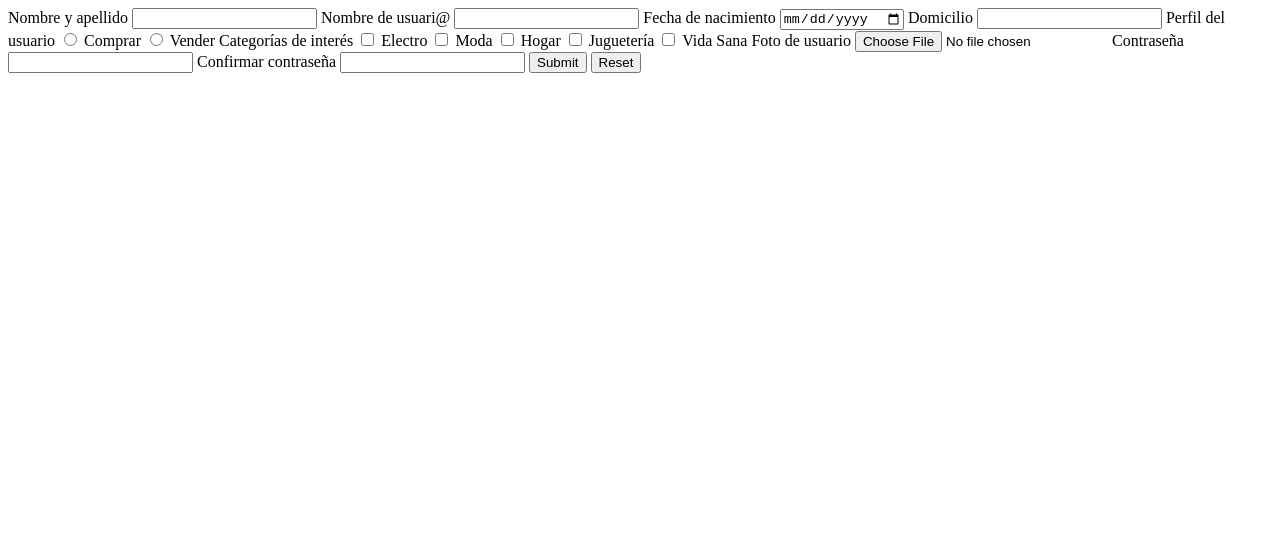
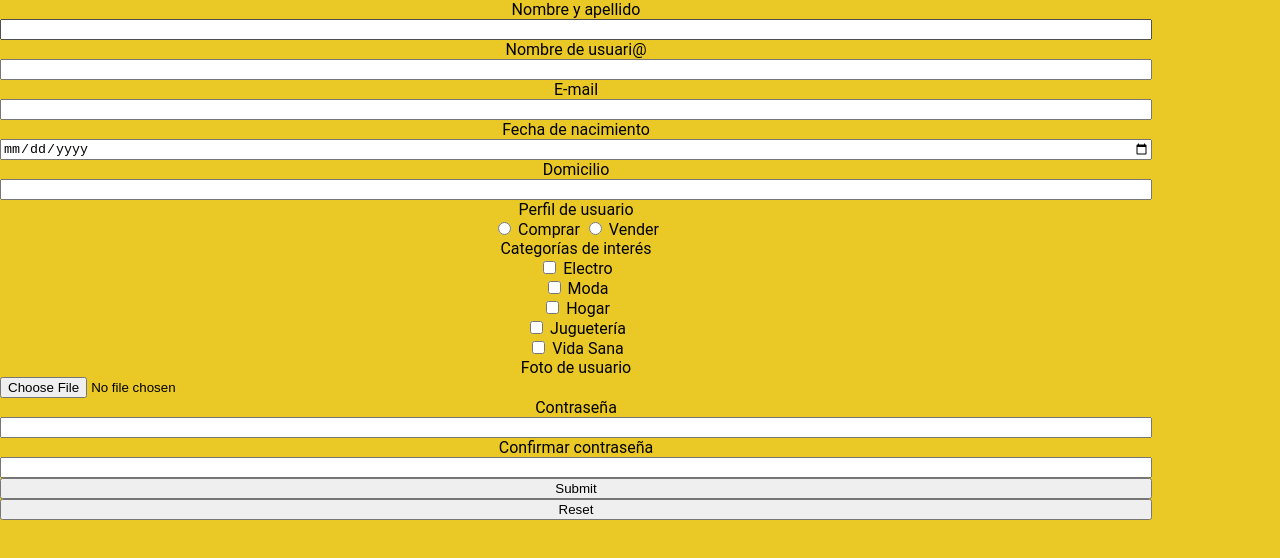
Before and after one commit to Nefiox/EjercicioML, a website: page views/register.html in a window 1280 px wide. Drawn offline with Linux system fonts and the light colour scheme.

Commit message:
avance en formularios

```diff
--- a/app.js
+++ b/app.js
@@ -15,8 +15,10 @@ const PORT = 3000;
 app.use(express.static(__dirname + '/public'))
 
 app.get('/', (req, res) => {
-    res.sendFile('/home.html', {root: 'views'})
+    res.sendFile('/home.html', {root: 'views'});
+
 });
+app.get('/registro', (req, res) => res.sendFile('/register.html', {root: 'views'}));
 
 
 app.listen(PORT, () => console.log(`Servidor corriendo en el puerto ${PORT}`));
--- /dev/null
+++ b/public/css/login.css
@@ -0,0 +1,4 @@
+form{
+    display: flex;
+    flex-direction: column;
+}
--- /dev/null
+++ b/public/css/register.css
@@ -0,0 +1,4 @@
+form{
+    display: flex;
+    flex-direction: column;
+}
--- a/views/login.html
+++ b/views/login.html
@@ -1,6 +1,14 @@
 <!DOCTYPE html>
 <head>
-
+    <meta charset="UTF-8">
+    <meta http-equiv="X-UA-Compatible" content="IE=edge">
+    <meta name="viewport" content="width=device-width, initial-scale=1.0">
+    <link rel="preconnect" href="https://fonts.gstatic.com">
+    <link href="https://fonts.googleapis.com/css2?family=Montserrat:wght@300;400;500;700&display=swap" rel="stylesheet">
+    <link rel="stylesheet" href="https://cdnjs.cloudflare.com/ajax/libs/font-awesome/5.15.3/css/all.min.css" />
+    <link rel="stylesheet" href="/css/styles.css">
+    <link rel="stylesheet" href="/css/login.css">
+    <title>Register</title>
 </head>
 
 <body>
@@ -10,10 +18,10 @@
     <main>
         <form>
             <label for="nombre">Nombre de Usuari@</label>
-            <input type="text" name="nombre" id="nombre" required>
+            <input type="text" name="nombre" id="nombre" placeholder="  Ingrese su usuario" required>
 
             <label for="contraseña">Contraseña</label>
-            <input type="password" name="contraseña" id="contraseña" required>
+            <input type="password" name="contraseña" id="contraseña" placeholder="  Ingrese su contraseña" required>
 
             <input type="submit" name="enviar" id="enviar">
         </form>
--- a/views/register.html
+++ b/views/register.html
@@ -1,7 +1,17 @@
 <!DOCTYPE html>
+<html lang="en">
 <head>
+    <meta charset="UTF-8">
+    <meta http-equiv="X-UA-Compatible" content="IE=edge">
+    <meta name="viewport" content="width=device-width, initial-scale=1.0">
+    <link rel="preconnect" href="https://fonts.gstatic.com">
+    <link href="https://fonts.googleapis.com/css2?family=Montserrat:wght@300;400;500;700&display=swap" rel="stylesheet">
+    <link rel="stylesheet" href="https://cdnjs.cloudflare.com/ajax/libs/font-awesome/5.15.3/css/all.min.css" />
+    <link rel="stylesheet" href="/css/styles.css">
+    <link rel="stylesheet" href="/css/register.css">
+    <title>Register</title>
+</head>
 
-</head>
 <body>
     <header>
 
@@ -14,30 +24,52 @@
             <label for="usuario">Nombre de usuari@</label>
             <input type="text" name="usuario" id="usuario"required>
 
+            <label for="email">E-mail</label>
+            <input type="email" name="email" id="email" required>
+
             <label for="fecha-de-nacimiento">Fecha de nacimiento</label>
             <input type="date" name="fecha-de-nacimiento" id="fecha-de-nacimiento"required>
 
             <label for="domicilio">Domicilio</label>
             <input type="text" name="domicilio" id= "domicilio"required>
 
-            <label for="perfil">Perfil del usuario</label>
+            <div>Perfil de usuario</div>
+            <section>
                 <input type="radio" id="comprar" name="perfil" value="comprar">
                 <label for="comprar">Comprar</label>
                 <input type="radio" id="vender" name="perfil" value="vender">
                 <label for="vender">Vender</label>
 
+            </section>
+
 
             <label>Categorías de interés</label>
+            <section>
+                <div>
                     <input type="checkbox" name="categoria-1" id="categoria-1" value="electro">
                     <label for="categoria-1">Electro</label>
+
+                </div>
+                <div>
                     <input type="checkbox" name="categoria-2" id="categoria-2" value="moda">
                     <label for="categoria-2">Moda</label>
+                </div>
+                <div>
                     <input type="checkbox" name="categoría-3" id="categoría-3" value="hogar">
                     <label for="categoria-3">Hogar</label>
+                </div>
+                <div>
                     <input type="checkbox" name="categoria-4" id="categoria-4" value="jugueteria">
                     <label for="categoria-4">Juguetería</label>
+                </div>
+                <div>
                     <input type="checkbox" name="categoria-5" id="categoria-5" value="vida-sana">
                     <label for="categoria-5">Vida Sana</label>
+                </div>
+
+
+            </section>
+
 
             <label for="avatar">Foto de usuario</label>
             <input type="file" id="avatar" name="avatar" accept=".jpg">
```
Lines whose indentation alone changed are shown as unchanged.
